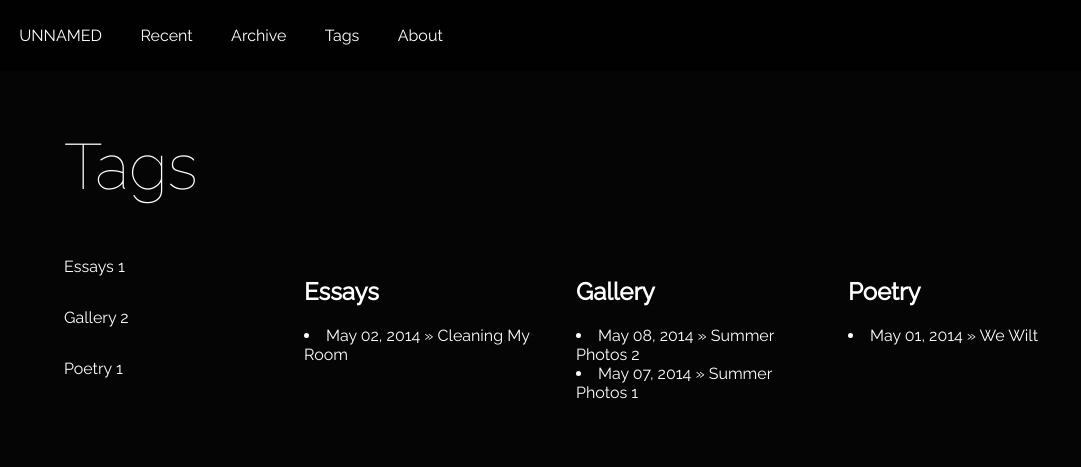
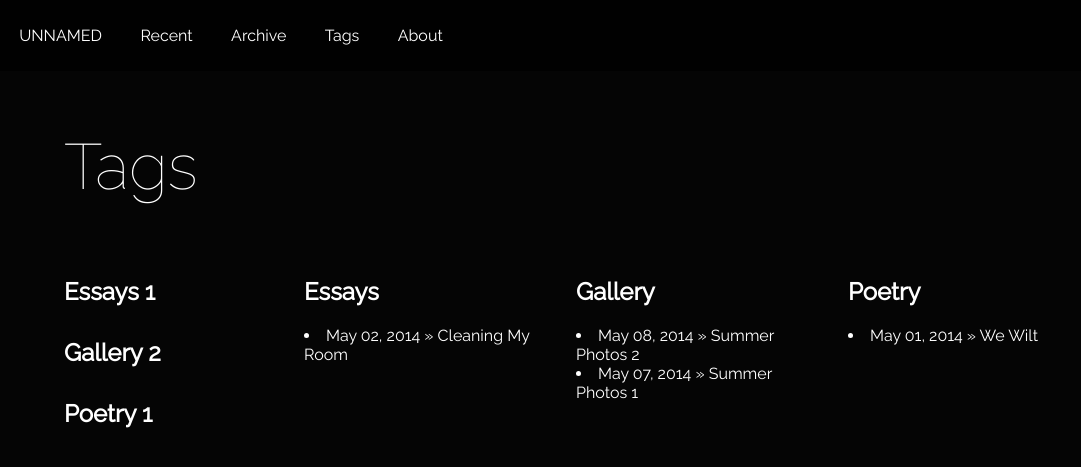
Before and after one commit to jk5228/unnamed, a Jekyll site: the page built from index.html, in a window 1280 px wide and 900 px high, scrolled down 2841 px. Shown: the top 467 px of the window, without its empty margins (0-1081 px from the left). Built offline with Jekyll 4.4.1, drawn with Linux system fonts in a browser that asks for light colours; Markdown is read by kramdown in place of the engine named in the settings.

```diff
--- a/index.html
+++ b/index.html
@@ -369,7 +369,7 @@
 		<div class="tags">
 		{% for item in (0..site.tags.size) %}{% unless forloop.last %}
 			{% capture this_word %}{{ tag_words[item] | strip_newlines }}{% endcapture %}
-			<div class="tag">{{ this_word }} <span>{{ site.tags[this_word].size }}</span></div>
+			<div class="tag"><h2>{{ this_word }} <span>{{ site.tags[this_word].size }}</span></h2></div>
 			{% endunless %}{% endfor %}
 		</div>
 
```
